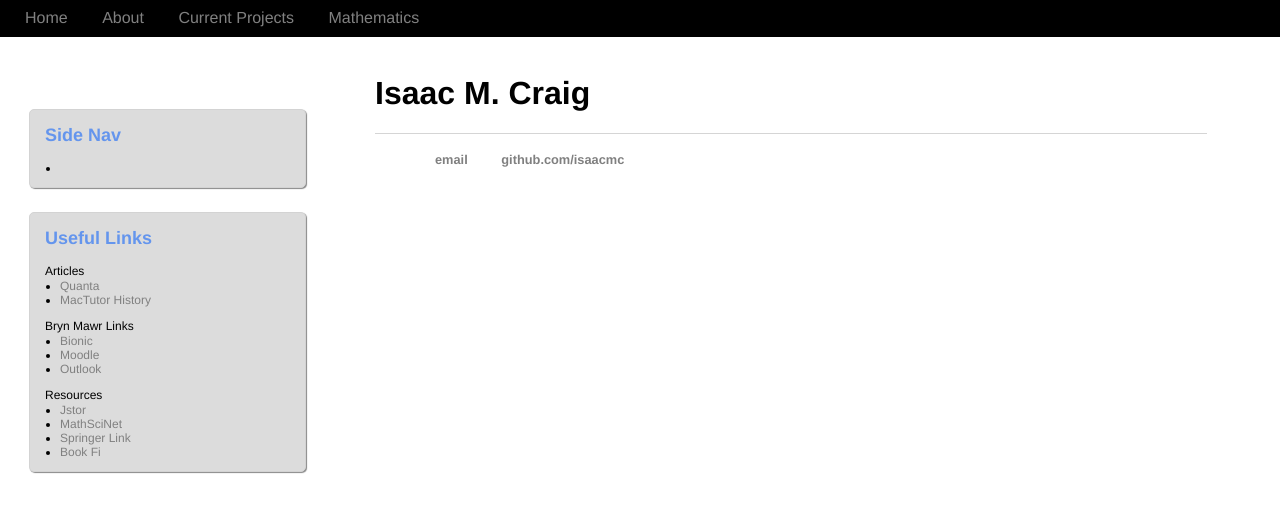
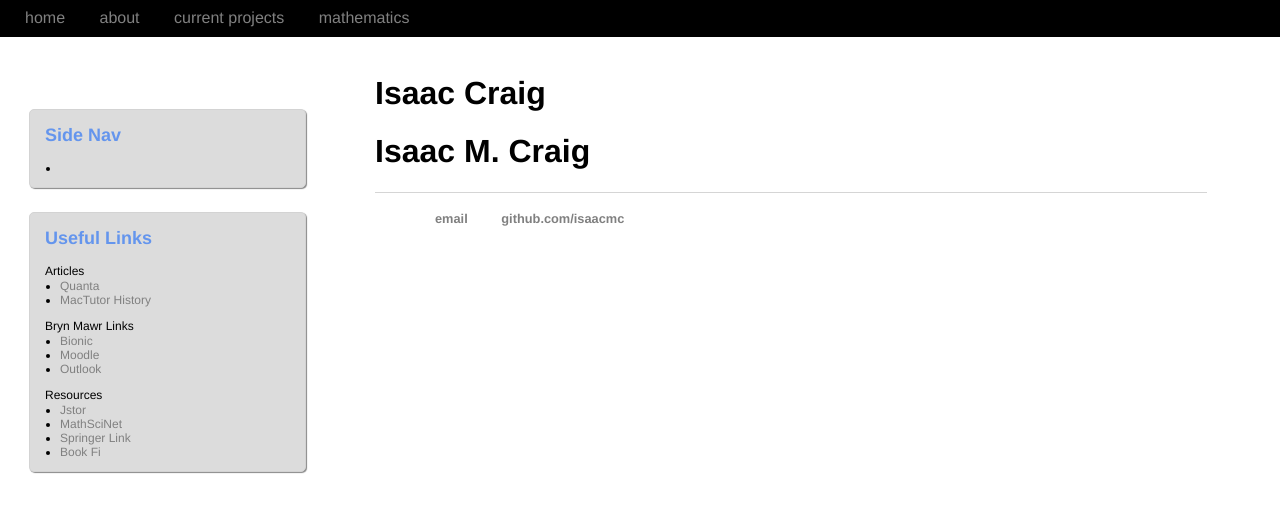
Before and after one commit to isundberg/isaacmc.github.io, a Jekyll site: the page built from index.html, in a window 1280 px wide. Shown: the top 512 px of the page. Built offline with Jekyll 4.4.1, drawn with Linux system fonts in a browser that asks for light colours.

Commit message:
Update default.html

```diff
--- a/_layouts/default.html
+++ b/_layouts/default.html
@@ -7,12 +7,17 @@
 			<link rel="shortcut icon" type="image/png" href="https://upload.wikimedia.org/wikipedia/commons/thumb/5/51/Greek_uncial_Delta.svg/45px-Greek_uncial_Delta.svg.png">
 		</head>
 		<body>
+
+			<h1 id="site-title">Isaac Craig</h1>
+			<h2 id="site-description"></h2>
+
+
 			<nav>
 	    		<ul>
-	        		<li><a href="/">Home</a></li>
-		        	<li><a href="/about">About</a></li>
-		        	<li><a href="/projects">Current Projects</a></li>
-				<li><a href="/math">Mathematics</a></li>
+	        		<li><a href="/">home</a></li>
+		        	<li><a href="/about">about</a></li>
+		        	<li><a href="/projects">current projects</a></li>
+				<li><a href="/math">mathematics</a></li>
 	    		</ul>
 			</nav>
 
```
